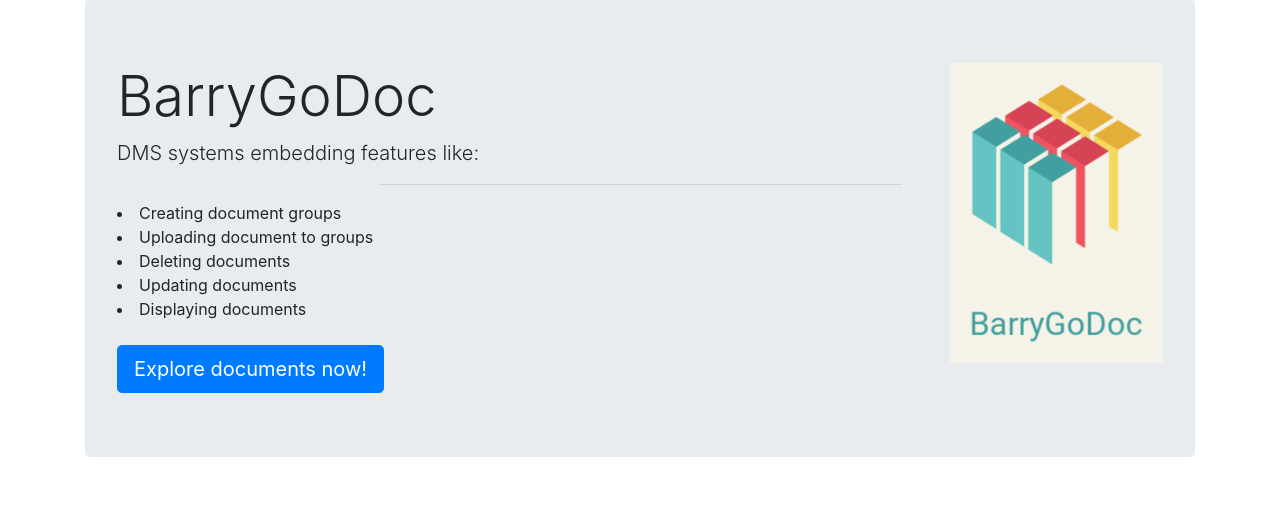
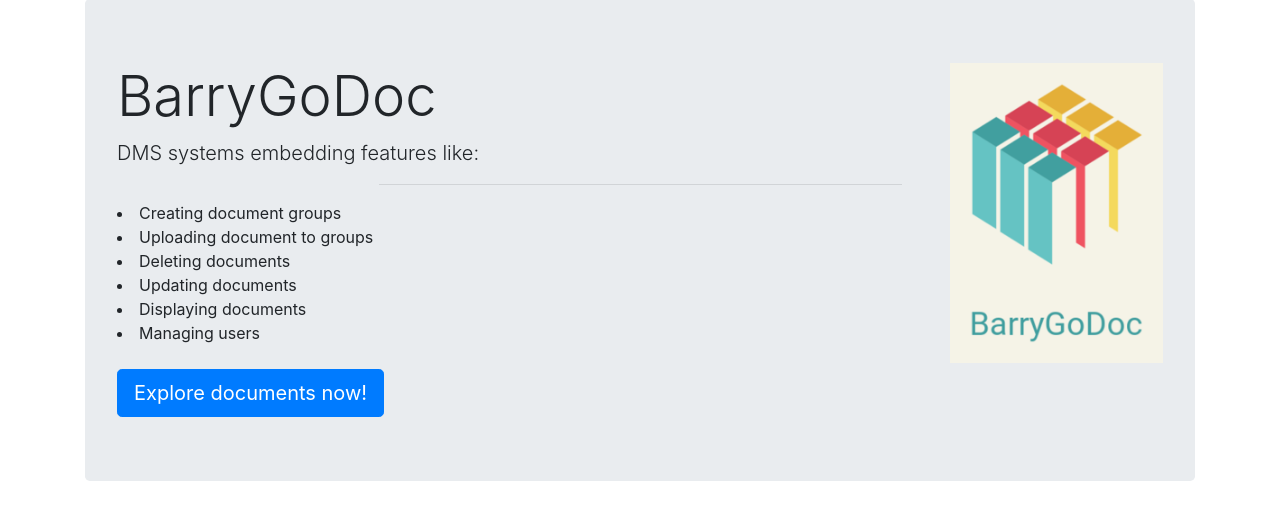
Before and after one commit to tomaszthomas/BarryGoDoc, a Django app: page /about/ in a window 1280 px wide. Shown: the part 97-617 px from the top of the page. Run offline with Django 3.2, Linux system fonts and the light colour scheme; some libraries are stand-ins or nearby versions.

```diff
--- a/dms/templates/dms/about.html
+++ b/dms/templates/dms/about.html
@@ -13,6 +13,7 @@
         <li> Deleting documents </li>
         <li> Updating documents </li>
         <li> Displaying documents </li>
+                <li> Managing users </li>
         <br>
       <a class="btn btn-primary btn-lg" href="#" role="button">Explore documents now!</a>
     </div>
--- a/dms/views.py
+++ b/dms/views.py
@@ -95,7 +95,6 @@ class UserCreateView(CreateView):
     fields = ['username', 'password', 'email', 'first_name', 'last_name']
 
     def form_valid(self, form):
-        import pdb; pdb.set_trace()
         User.objects.create_user(
             email=form.cleaned_data['email'],
             password=form.cleaned_data['password'],
```
